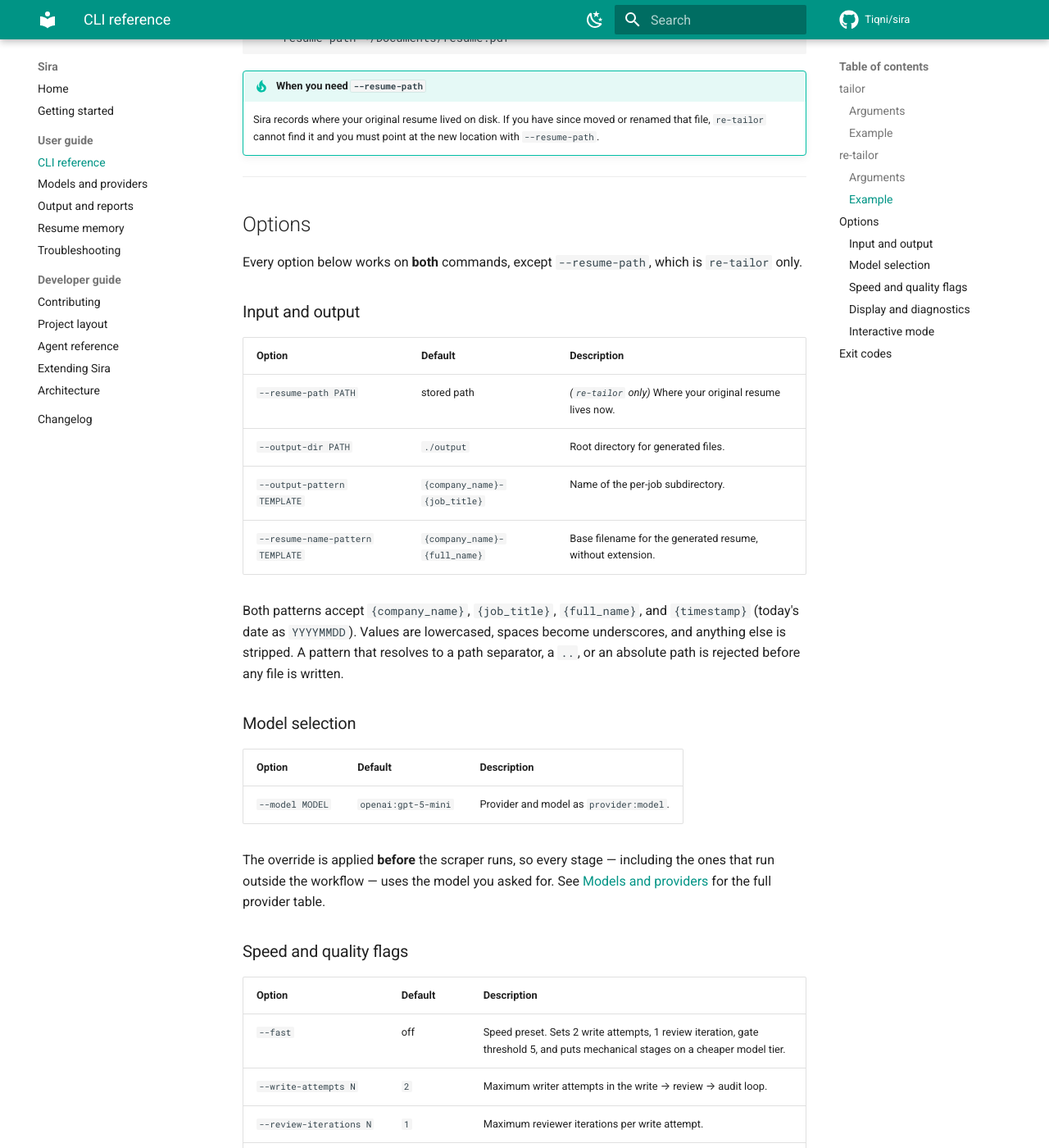
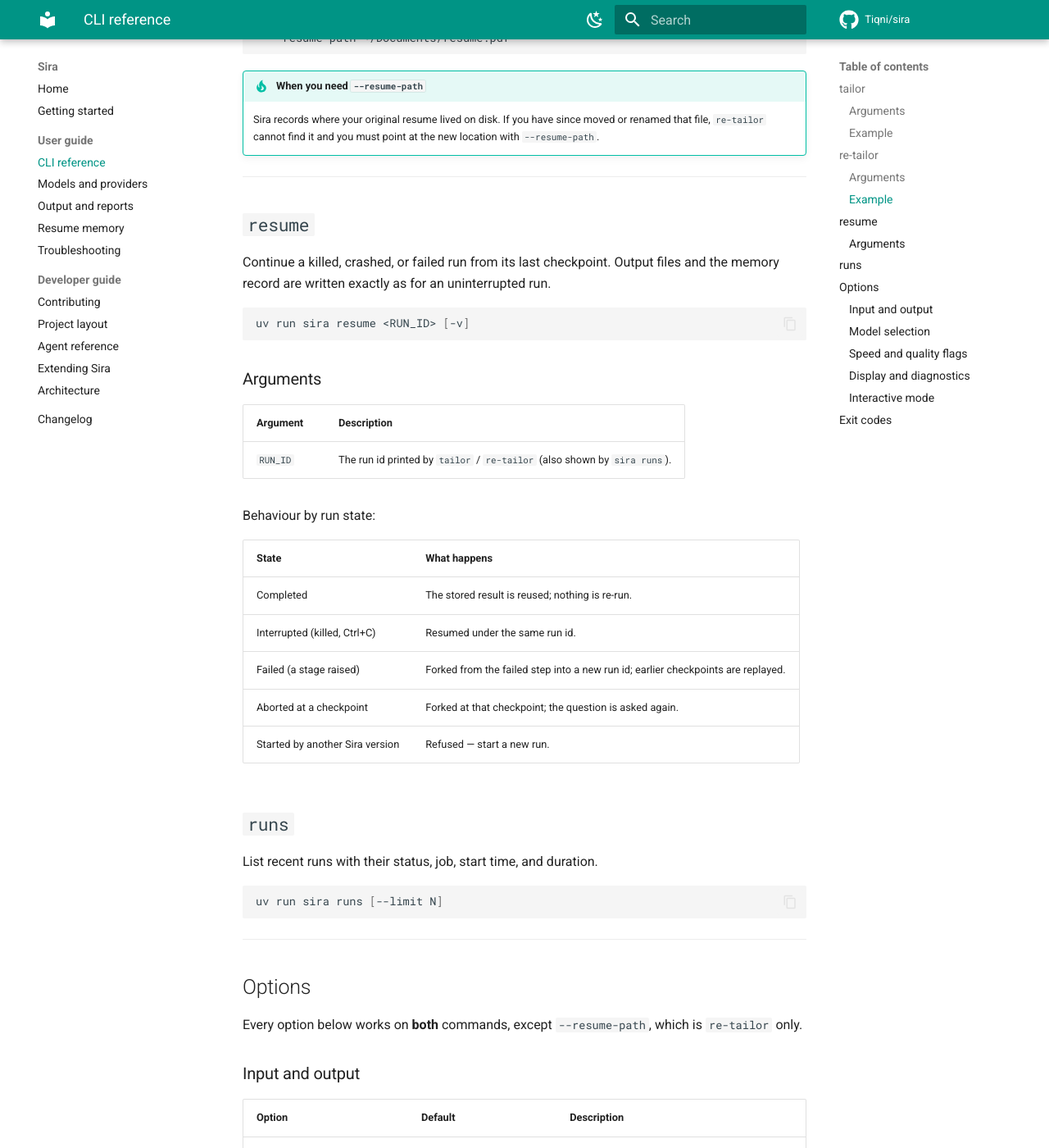
Before and after one commit to Tiqni/sira, an MkDocs documentation site: the page built from docs/cli.md, in a window 1280 px wide and 1400 px high, scrolled down 1505 px. Shown: the whole window at 82% size. Built offline with MkDocs 1.6.1 and Material for MkDocs 9.7.7, drawn with Linux system fonts in a browser that asks for light colours; comment, search, counter and statistics services are not loaded; some of the changed text lies outside the part shown.

Commit message:
docs: describe durable runs, sira resume and sira runs
Co-Authored-By: Claude Opus 5 <noreply@anthropic.com>

````diff
--- a/docs/cli.md
+++ b/docs/cli.md
@@ -66,6 +66,40 @@ uv run sira re-tailor \
     Sira records where your original resume lived on disk. If you have since moved or
     renamed that file, `re-tailor` cannot find it and you must point at the new
     location with `--resume-path`.
+
+---
+
+## `resume`
+
+Continue a killed, crashed, or failed run from its last checkpoint. Output files and the memory record are written exactly as for an uninterrupted run.
+
+```bash
+uv run sira resume <RUN_ID> [-v]
+```
+
+### Arguments
+
+| Argument | Description |
+|---|---|
+| `RUN_ID` | The run id printed by `tailor` / `re-tailor` (also shown by `sira runs`). |
+
+Behaviour by run state:
+
+| State | What happens |
+|---|---|
+| Completed | The stored result is reused; nothing is re-run. |
+| Interrupted (killed, Ctrl+C) | Resumed under the same run id. |
+| Failed (a stage raised) | Forked from the failed step into a new run id; earlier checkpoints are replayed. |
+| Aborted at a checkpoint | Forked at that checkpoint; the question is asked again. |
+| Started by another Sira version | Refused — start a new run. |
+
+## `runs`
+
+List recent runs with their status, job, start time, and duration.
+
+```bash
+uv run sira runs [--limit N]
+```
 
 ---
 
@@ -155,6 +189,7 @@ non-interactive job.
 | --- | --- |
 | `0` | The pipeline ran to the end. See the table below for what was written. |
 | `1` | The run failed, or you quit at an interactive checkpoint. |
+| `130` | Interrupted with Ctrl+C (the resume hint is printed). |
 
 Failures that produce exit code `1` include: a `JOB_URL` that is not `http(s)`, a
 resume file that does not exist or is empty, a resume format that cannot be converted,
````
Also changed, not shown: ARCHITECTURE.md (+21 -0 lines), CLAUDE.md (+4 -0 lines), README.md (+16 -0 lines), .github/copilot-instructions.md.
